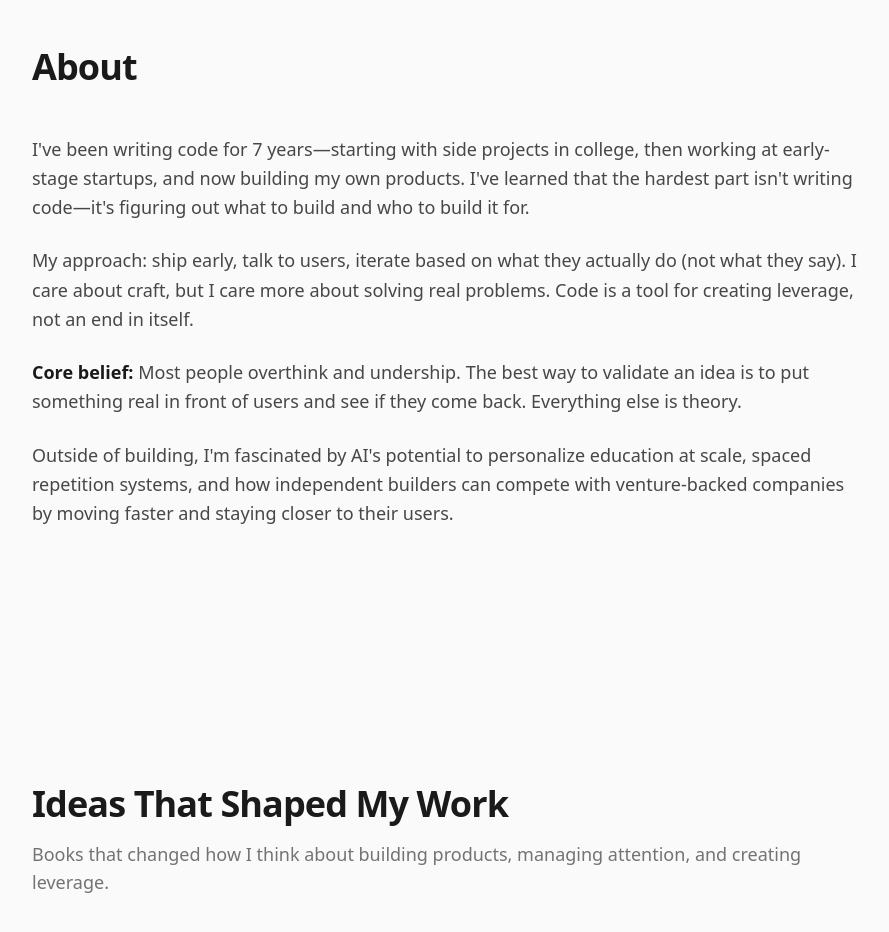
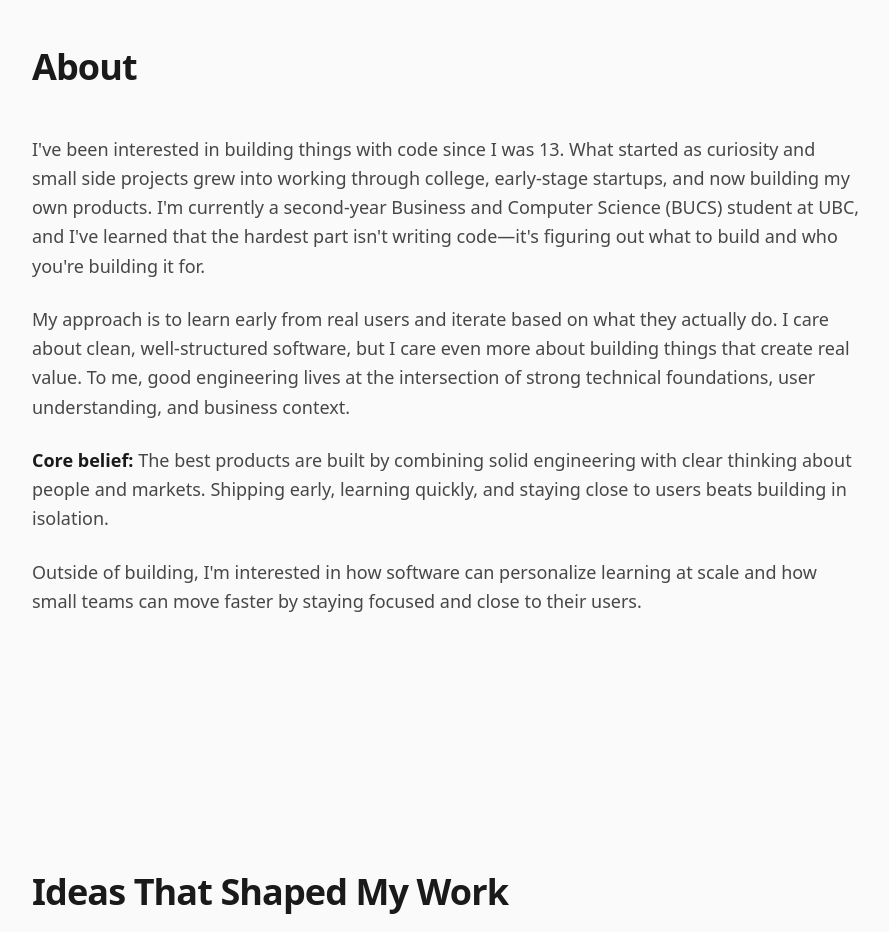
Before and after one commit to RamikaDeSilva/personal-website, a Next.js app: page / in a window 1280 px wide. Shown: the part 1720-2652 px from the top of the page, without its empty margins (192-1081 px from the left). Built offline with nearby package versions, Linux system fonts and the light colour scheme.

Commit message:
update about section

```diff
--- a/components/about.tsx
+++ b/components/about.tsx
@@ -10,31 +10,34 @@
 
       <div className="space-y-6 text-lg leading-relaxed text-foreground/80">
         <p>
-          I&apos;ve been writing code for 7 years—starting with side projects in
-          college, then working at early-stage startups, and now building my own
-          products. I&apos;ve learned that the hardest part isn&apos;t writing
-          code—it&apos;s figuring out what to build and who to build it for.
+          I&apos;ve been interested in building things with code since I was 13.
+          What started as curiosity and small side projects grew into working
+          through college, early-stage startups, and now building my own
+          products. I&apos;m currently a second-year Business and Computer
+          Science (BUCS) student at UBC, and I&apos;ve learned that the hardest
+          part isn&apos;t writing code—it&apos;s figuring out what to build and
+          who you&apos;re building it for.
         </p>
 
         <p>
-          My approach: ship early, talk to users, iterate based on what they
-          actually do (not what they say). I care about craft, but I care more
-          about solving real problems. Code is a tool for creating leverage, not
-          an end in itself.
+          My approach is to learn early from real users and iterate based on
+          what they actually do. I care about clean, well-structured software,
+          but I care even more about building things that create real value. To
+          me, good engineering lives at the intersection of strong technical
+          foundations, user understanding, and business context.
         </p>
 
         <p>
           <span className="font-semibold text-foreground">Core belief:</span>{" "}
-          Most people overthink and undership. The best way to validate an idea
-          is to put something real in front of users and see if they come back.
-          Everything else is theory.
+          The best products are built by combining solid engineering with clear
+          thinking about people and markets. Shipping early, learning quickly,
+          and staying close to users beats building in isolation.
         </p>
 
         <p>
-          Outside of building, I&apos;m fascinated by AI&apos;s potential to
-          personalize education at scale, spaced repetition systems, and how
-          independent builders can compete with venture-backed companies by
-          moving faster and staying closer to their users.
+          Outside of building, I&apos;m interested in how software can
+          personalize learning at scale and how small teams can move faster by
+          staying focused and close to their users.
         </p>
       </div>
     </section>
```
